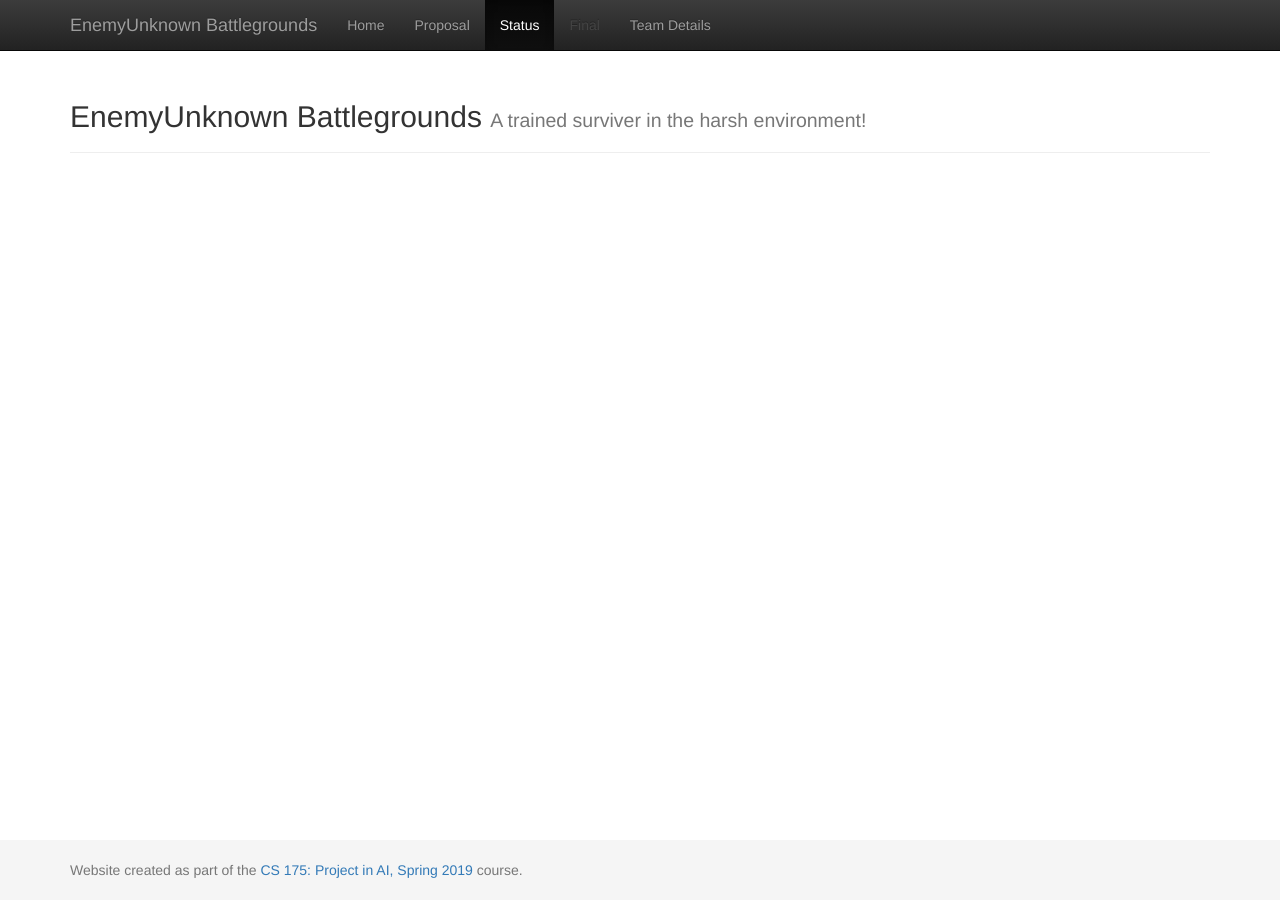
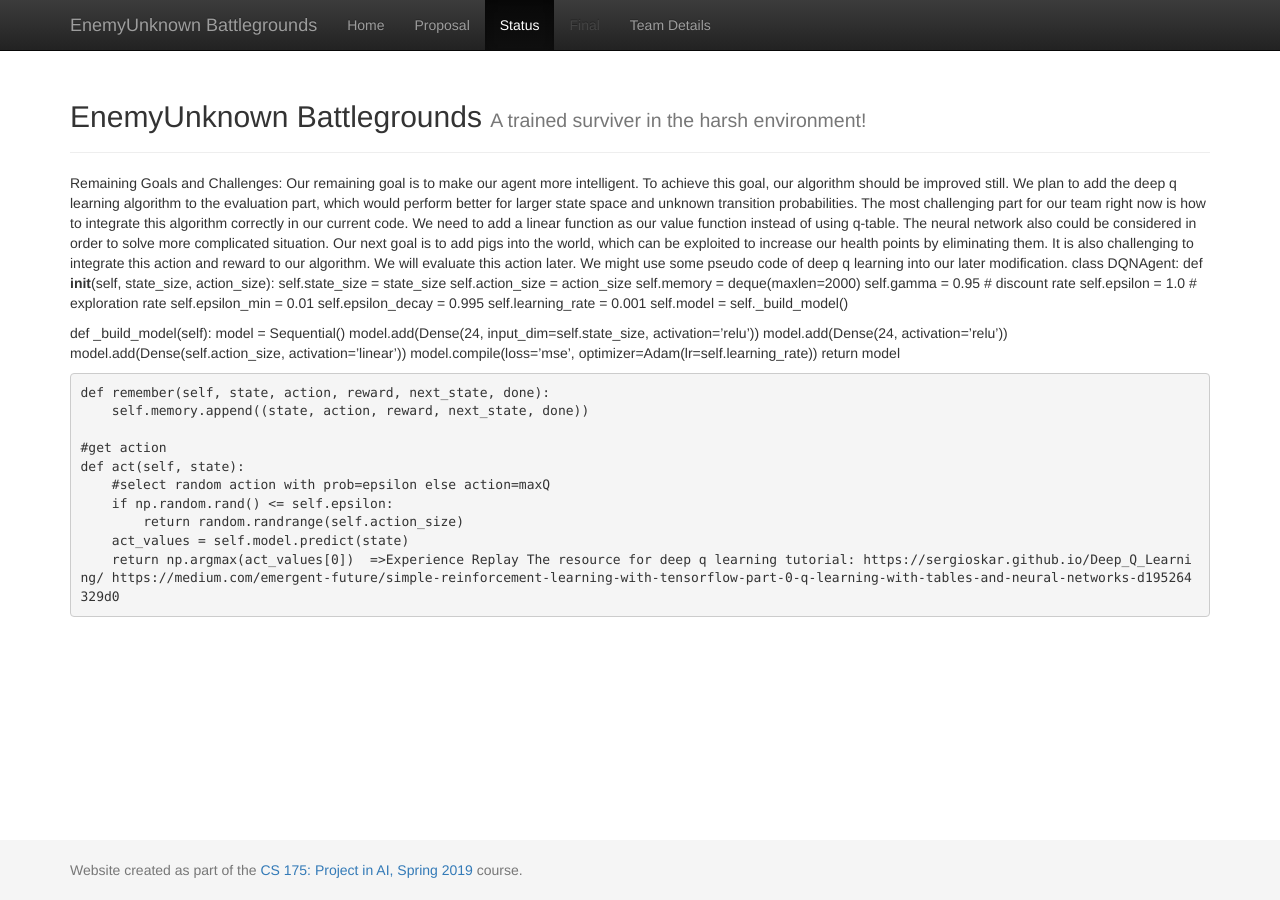
Before and after one commit to chenhaoy1/EnemyUnknown-Battlegrounds, a Jekyll site: the page built from docs/status.md, in a window 1280 px wide. Built offline with Jekyll 4.4.1, drawn with Linux system fonts in a browser that asks for light colours.

Commit message:
Update status.md

```diff
--- a/docs/status.md
+++ b/docs/status.md
@@ -2,3 +2,41 @@
 layout: default
 title: Status
 ---
+Remaining Goals and Challenges:
+Our remaining goal is to make our agent more intelligent. To achieve this goal, our algorithm should be improved still. We plan to add the deep q learning algorithm to the evaluation part, which would perform better for larger state space and unknown transition probabilities. The most challenging part for our team right now is how to integrate this algorithm correctly in our current code. We need to add a linear function as our value function instead of using q-table. The neural network also could be considered in order to solve more complicated situation.
+Our next goal is to add pigs into the world, which can be exploited to increase our health points by eliminating them. It is also challenging to integrate this action and reward to our algorithm. We will evaluate this action later.
+We might use some pseudo code of deep q learning into our later modification.
+class DQNAgent:
+    def __init__(self, state_size, action_size):
+        self.state_size = state_size
+        self.action_size = action_size
+        self.memory = deque(maxlen=2000)
+        self.gamma = 0.95    # discount rate
+        self.epsilon = 1.0  # exploration rate
+        self.epsilon_min = 0.01
+        self.epsilon_decay = 0.995
+        self.learning_rate = 0.001
+        self.model = self._build_model()
+
+   def _build_model(self):
+        model = Sequential()
+        model.add(Dense(24, input_dim=self.state_size, activation='relu'))
+        model.add(Dense(24, activation='relu'))
+        model.add(Dense(self.action_size, activation='linear'))
+        model.compile(loss='mse',
+                      optimizer=Adam(lr=self.learning_rate))
+        return model
+
+    def remember(self, state, action, reward, next_state, done):
+        self.memory.append((state, action, reward, next_state, done))
+
+    #get action
+    def act(self, state):
+        #select random action with prob=epsilon else action=maxQ
+        if np.random.rand() <= self.epsilon:
+            return random.randrange(self.action_size)
+        act_values = self.model.predict(state)
+        return np.argmax(act_values[0])
+=>Experience Replay
+The resource for deep q learning tutorial: https://sergioskar.github.io/Deep_Q_Learning/
+https://medium.com/emergent-future/simple-reinforcement-learning-with-tensorflow-part-0-q-learning-with-tables-and-neural-networks-d195264329d0
```
